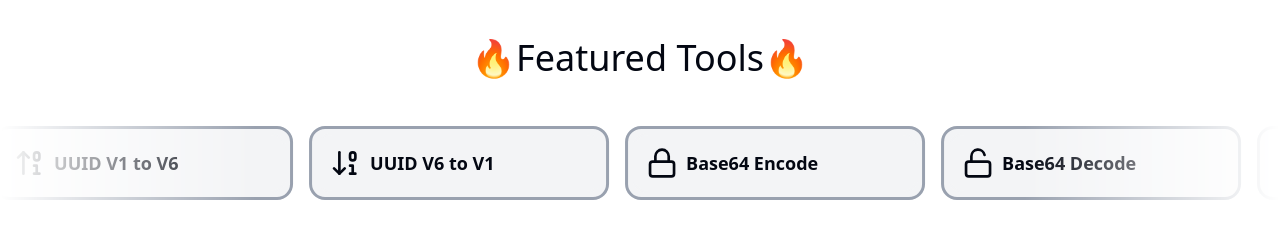
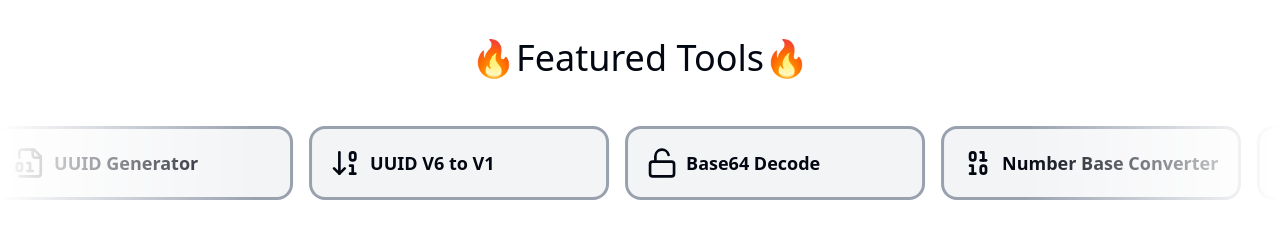
Before and after one commit to sebastianlee90/web-toolbox, a Next.js app: page / in a window 1280 px wide. Shown: the part 840-1090 px from the top of the page. Built offline with nearby package versions, Linux system fonts and the light colour scheme.

Commit message:
Randomize the order of objects in the array within the infinite moving cards component

```diff
--- a/src/components/ui/infinite-moving-cards.tsx
+++ b/src/components/ui/infinite-moving-cards.tsx
@@ -18,12 +18,14 @@ export function InfiniteMovingCards({
 }) {
   const containerRef = React.useRef<HTMLDivElement>(null);
   const scrollerRef = React.useRef<HTMLUListElement>(null);
-  const allTools = toolsList.reduce<toolsType[]>((acc, item) => {
-    if (item.children) {
-      return [...acc, ...item.children];
-    }
-    return acc;
-  }, []);
+  const allTools = toolsList
+    .reduce<toolsType[]>((acc, item) => {
+      if (item.children) {
+        return [...acc, ...item.children];
+      }
+      return acc;
+    }, [])
+    .sort(() => Math.random() - 0.5); // Randomize the order of objects in the array
 
   useEffect(() => {
     addAnimation();
```
